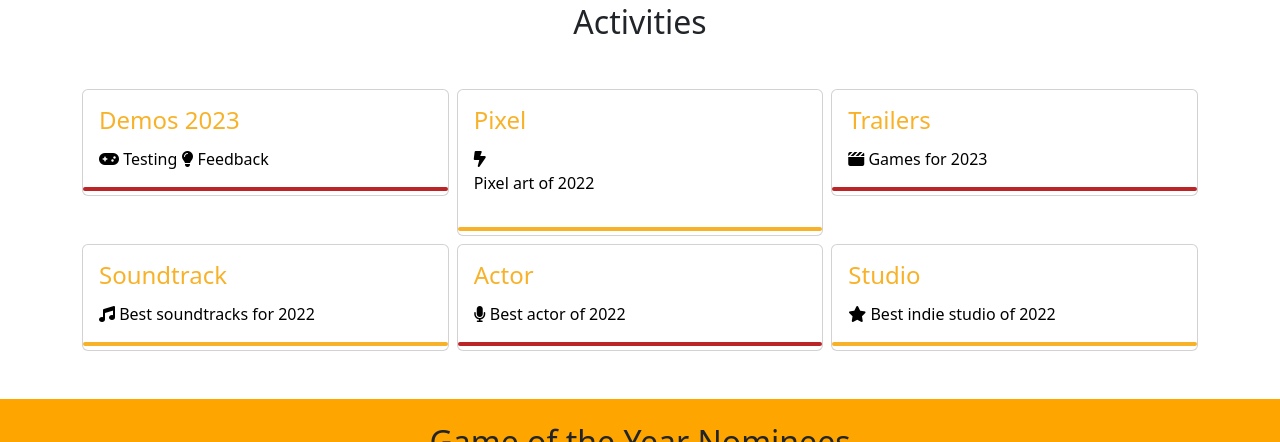
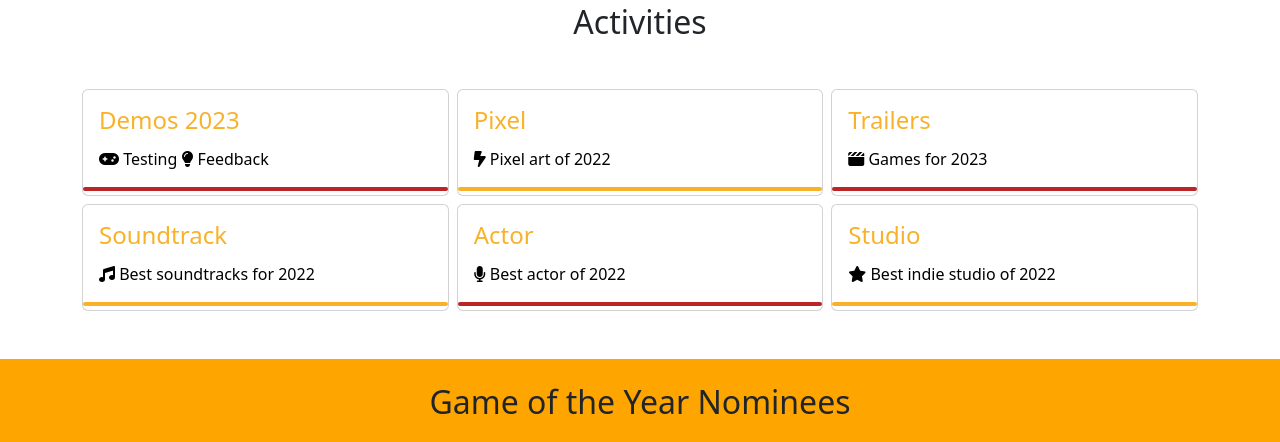
Before and after one commit to SalmanMario/Proiect-1-BS, a plain HTML site: page index.html in a window 1280 px wide. Shown: the part 845-1287 px from the top of the page. Drawn offline with nearby package versions, Linux system fonts and the light colour scheme.

Commit message:
fixed again text height

```diff
--- a/index.html
+++ b/index.html
@@ -77,7 +77,7 @@
                   <h4 class="card-title">Pixel</h4>
                   <span>
                     <i class="fa-solid fa-bolt-lightning"></i>
-                    <p>Pixel art of 2022</p>
+                    Pixel art of 2022
                   </span>
                 </div>
                 <div class="bar"></div>
```
